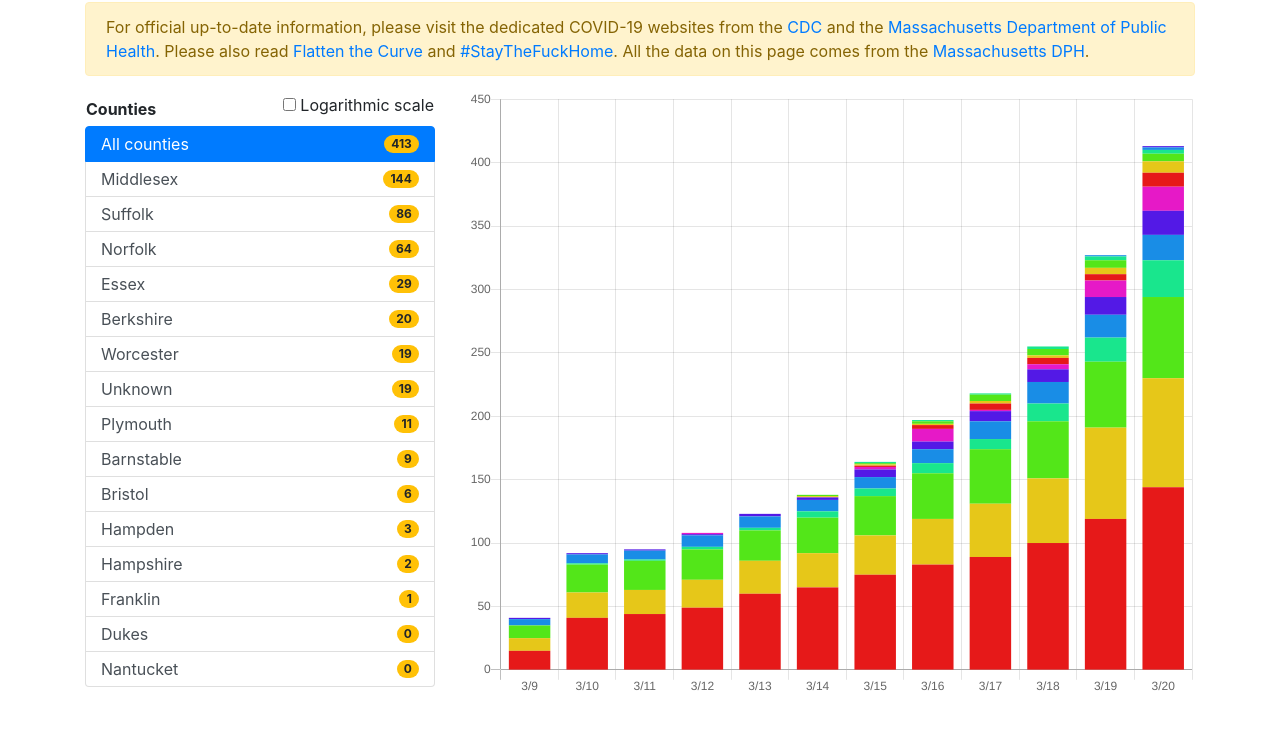
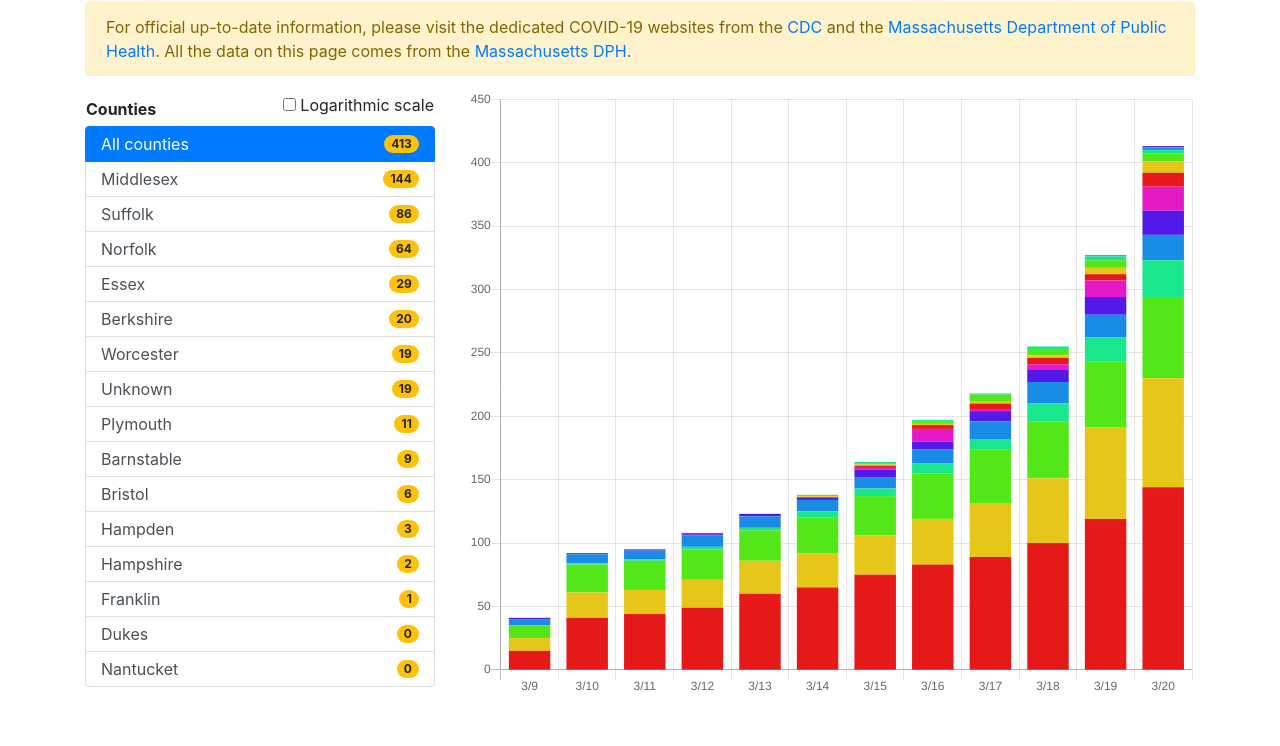
Before and after one commit to simon-andrews/covid-19-in-massachusetts, a plain HTML site: page index.html in a window 1280 px wide. Shown: the part 54-800 px from the top of the page. Drawn offline with nearby package versions, Linux system fonts and the light colour scheme.

Commit message:
Remove non-official links

```diff
--- a/index.html
+++ b/index.html
@@ -14,7 +14,7 @@
   <div class="container">
     <h1>COVID-19 cases in Massachusetts</h1>
     <div class="alert alert-warning">
-      For official up-to-date information, please visit the dedicated COVID-19 websites from the <a href="https://www.cdc.gov/coronavirus/2019-ncov/index.html">CDC</a> and the <a href="https://www.mass.gov/resource/information-on-the-outbreak-of-coronavirus-disease-2019-covid-19">Massachusetts Department of Public Health</a>. Please also read <a href="https://www.flattenthecurve.com/">Flatten the Curve</a> and <a href="https://staythefuckhome.com/">#StayTheFuckHome</a>. All the data on this page comes from the <a href="https://www.mass.gov/info-details/covid-19-cases-quarantine-and-monitoring">Massachusetts DPH</a>.
+      For official up-to-date information, please visit the dedicated COVID-19 websites from the <a href="https://www.cdc.gov/coronavirus/2019-ncov/index.html">CDC</a> and the <a href="https://www.mass.gov/resource/information-on-the-outbreak-of-coronavirus-disease-2019-covid-19">Massachusetts Department of Public Health</a>. All the data on this page comes from the <a href="https://www.mass.gov/info-details/covid-19-cases-quarantine-and-monitoring">Massachusetts DPH</a>.
     </div>
     <div class="row">
       <div class="col-md-4">
```
